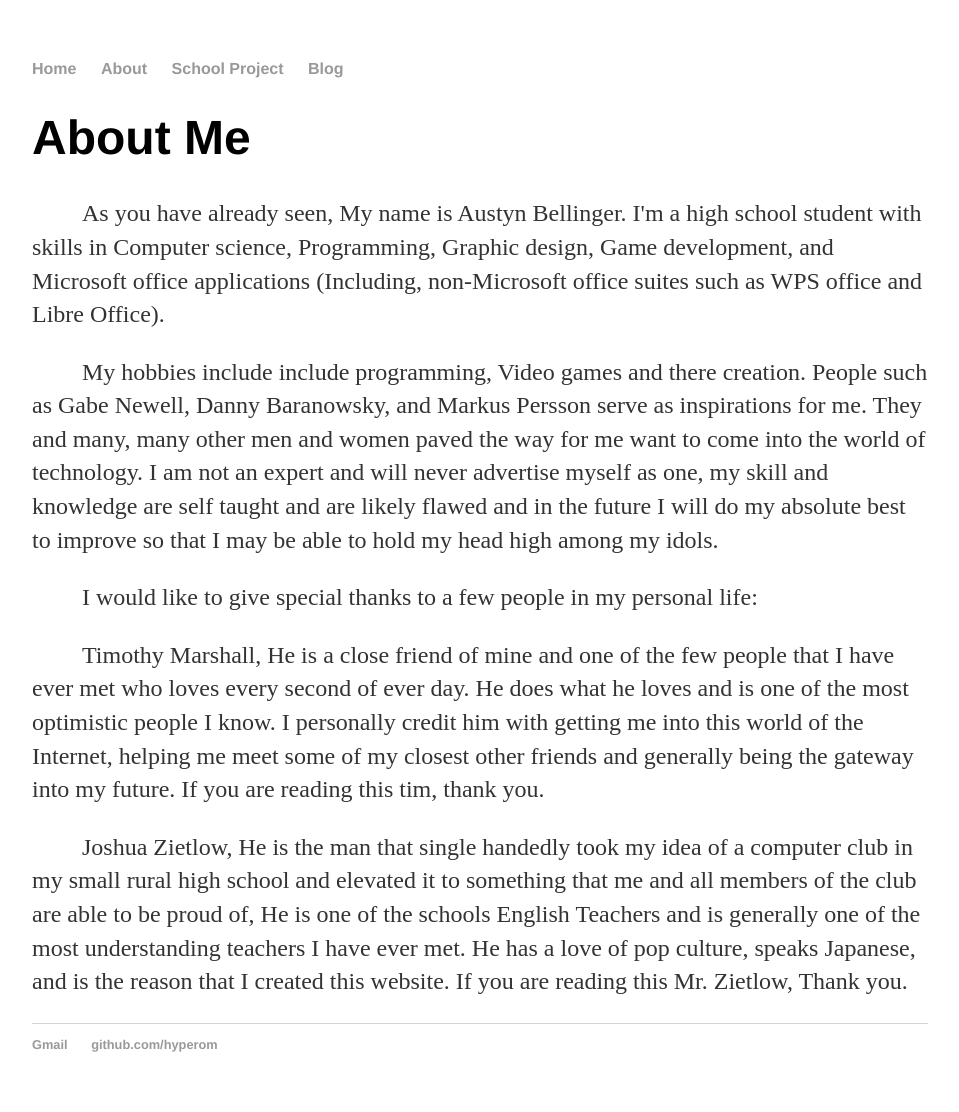
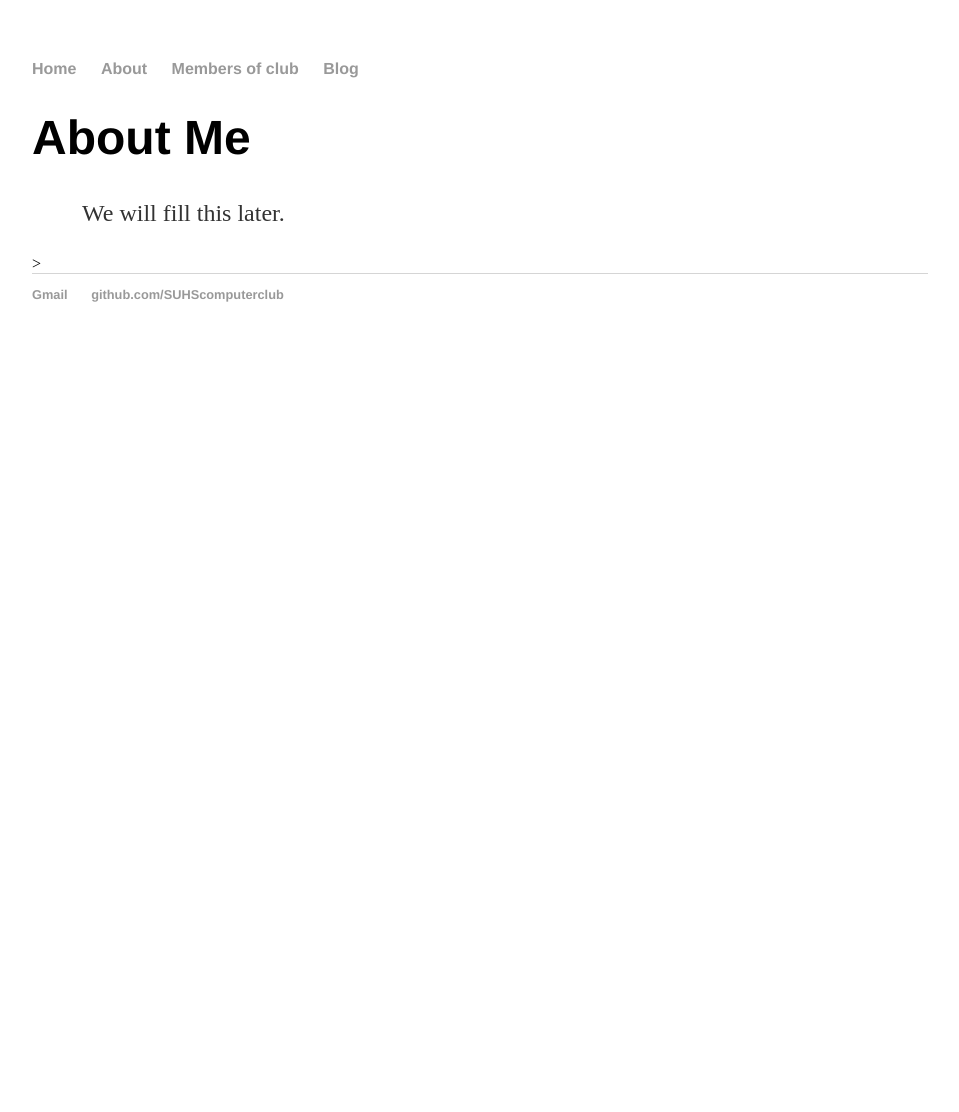
Before and after one commit to SUHScomputerclub/SUHScomputerclub.github.io, a Jekyll site: the page built from about/index.html, in a window 1280 px wide. Shown: the whole page, without its empty margins (160-1119 px from the left). Built offline with Jekyll 4.4.1, drawn with Linux system fonts in a browser that asks for light colours; after the commit the page ends 900 px from its top, so only the background shows below that.

Commit message:
Merge branch 'master' into origin/Experiment-Branch

```diff
--- a/_layouts/default.html
+++ b/_layouts/default.html
@@ -1,7 +1,6 @@
 <!DOCTYPE html>
 	<html>
 		<head>
-			<link rel="shortcut icon" href="https://raw.githubusercontent.com/Hyperom/hyperom.github.io/master/images/favicon.ico">
 			<title>{{ page.title }}</title>
 			<!-- link to main stylesheet -->
 			<link rel="stylesheet" type="text/css" href="/css/main.css">
@@ -11,7 +10,7 @@
 	    		<ul>
 	        		<li><a href="/">Home</a></li>
 		        	<li><a href="/about">About</a></li>
-	        		<li><a href="/schoolproject">School Project</a></li>
+	        		<li><a href="/club-members">Members of club</a></li>
 	        		<li><a href="/blog">Blog</a></li>
 	    		</ul>
 			</nav>
@@ -22,8 +21,8 @@
 			</div><!-- /.container -->
 			<footer>
 	    		<ul>
-	        		<li><a href="mailto:austynrbellinger@gmail.com">Gmail</a></li>
-	        		<li><a href="https://github.com/hyperom">github.com/hyperom</a></li>
+	        		<li><a href="mailto:SUSHcomputerclub@gmail.com">Gmail</a></li>
+	        		<li><a href="https://github.com/SUHScomputerclub">github.com/SUHScomputerclub</a></li>
 				</ul>
 			</footer>
 		</body>
--- a/about/index.html
+++ b/about/index.html
@@ -4,12 +4,4 @@ title: About Me
 ---
 	<h1>{{ page.title }}</h1>
 
-	<p>	As you have already seen, My name is Austyn Bellinger. I'm a high school student with skills in Computer science, Programming, Graphic design, Game development, and Microsoft office applications (Including, non-Microsoft office suites such as WPS office and Libre Office).</p>
-
-	<p>	My hobbies include include programming, Video games and there creation. People such as Gabe Newell, Danny Baranowsky, and Markus Persson serve as inspirations for me. They and many, many other men and women paved the way for me want to come into the world of technology. I am not an expert and will never advertise myself as one, my skill and knowledge are self taught and are likely flawed and in the future I will do my absolute best to improve so that I may be able to hold my head high among my idols. </p>
-
-	<p>I would like to give special thanks to a few people in my personal life:</p>
-
-	<p>Timothy Marshall, He is a close friend of mine and one of the few people that I have ever met who loves every second of ever day. He does what he loves and is one of the most optimistic people I know. I personally credit him with getting me into this world of the Internet, helping me meet some of my closest other friends and generally being the gateway into my future. If you are reading this tim, thank you.</p>
-
-	<p>Joshua Zietlow, He is the man that single handedly took my idea of a computer club in my small rural high school and elevated it to something that me and all members of the club are able to be proud of, He is one of the schools English Teachers and is generally one of the most understanding teachers I have ever met. He has a love of pop culture, speaks Japanese, and is the reason that I created this website. If you are reading this Mr. Zietlow, Thank you. </p>
+	<p>We will fill this later.</p>>
```
Also changed, not shown: _posts/2014-04-30-austyn-bellinger-site-launched.md (deleted, +0 -7 lines), _posts/2014-04-30-comp-club-site-launched.md (added, +7 -0 lines), blog/atom.xml (+8 -8 lines), index.html (+4 -4 lines), README.md, club-members/index.html (renamed from schoolproject/index.html).
